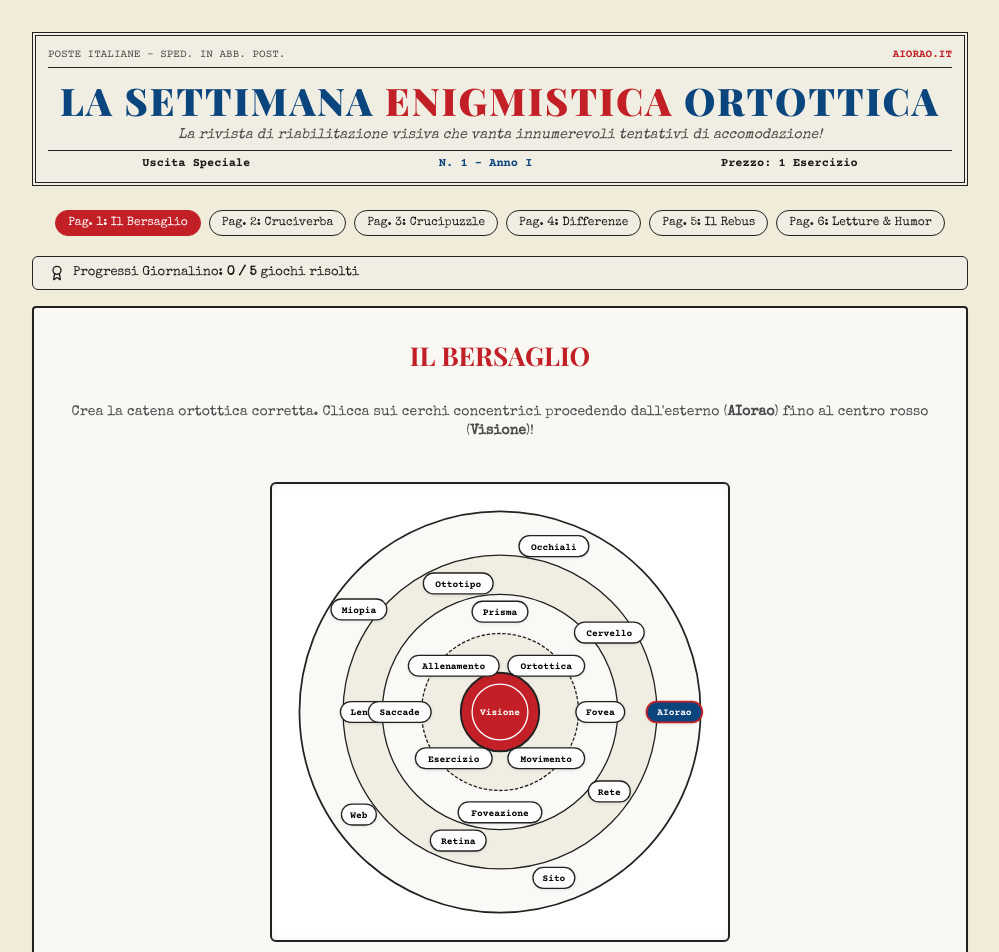
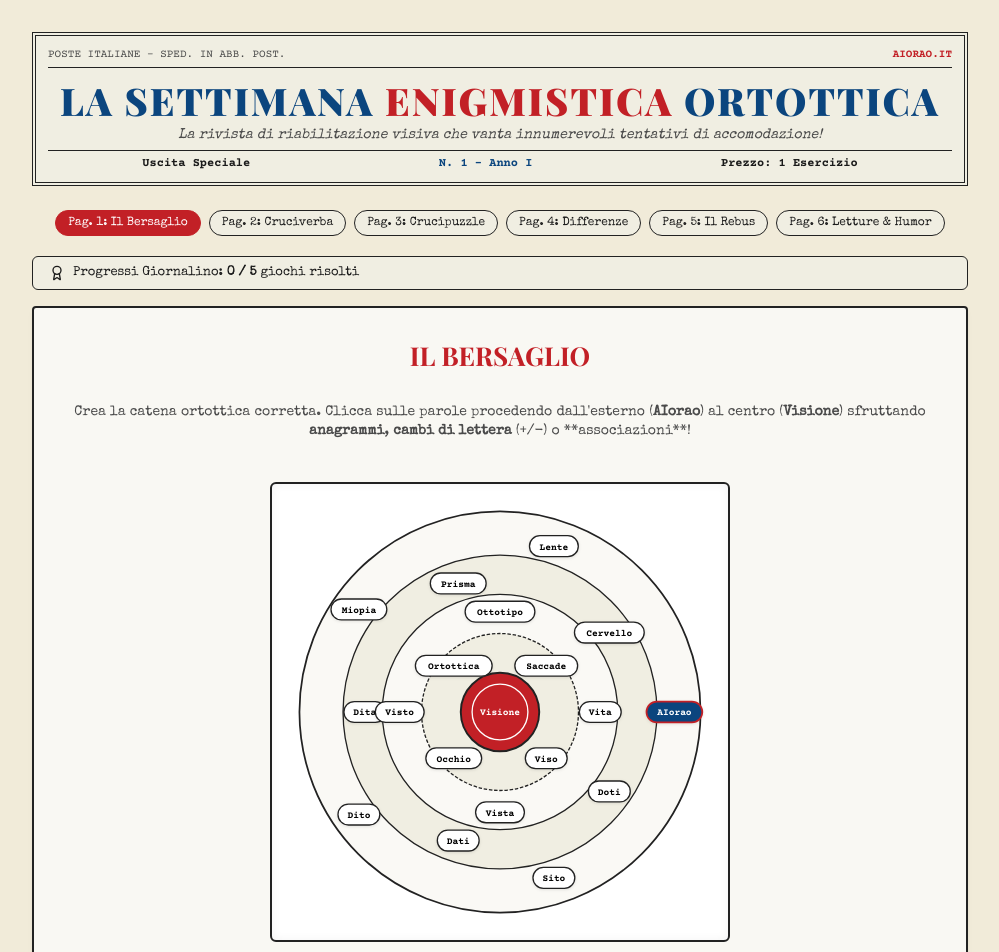
Before and after one commit to SFORNER293/Giornale-Ortottica, a React (Vite) app: page / in a window 1280 px wide. Shown: the top 952 px of the page, without its empty margins (140-1139 px from the left). Built offline with nearby package versions, Linux system fonts and the light colour scheme; a web font is replaced by a local one.

Commit message:
Update TargetGame with wordplay rules (anagrams, changes, subtractions) and show logic tips

```diff
--- a/src/components/TargetGame.tsx
+++ b/src/components/TargetGame.tsx
@@ -15,45 +15,61 @@ interface WordNode {
 const CORRECT_CHAIN = [
   "AIorao",
   "Sito",
-  "Web",
-  "Rete",
-  "Retina",
-  "Fovea",
-  "Foveazione",
-  "Saccade",
-  "Movimento",
-  "Esercizio",
-  "Allenamento",
+  "Dito",
+  "Doti",
+  "Dati",
+  "Dita",
+  "Vita",
+  "Vista",
+  "Visto",
+  "Viso",
+  "Occhio",
   "Ortottica",
   "Visione"
 ];
+
+// Transitions metadata mapping the wordplay rules between words
+const TRANSITIONS: { [key: string]: string } = {
+  "AIorao-Sito": "Associazione (AIorao è un sito web)",
+  "Sito-Dito": "Cambio di una lettera (S → D)",
+  "Dito-Doti": "Anagramma (D-I-T-O → D-O-T-I)",
+  "Doti-Dati": "Cambio di una lettera (O → A)",
+  "Dati-Dita": "Anagramma (D-A-T-I → D-I-T-A)",
+  "Dita-Vita": "Cambio di una lettera (D → V)",
+  "Vita-Vista": "Aggiunta di una lettera (V-I-T-A + S = V-I-S-T-A)",
+  "Vista-Visto": "Cambio di una lettera (A → O)",
+  "Visto-Viso": "Sottrazione di una lettera (V-I-S-T-O meno T)",
+  "Viso-Occhio": "Associazione (l'organo visivo si trova nel viso)",
+  "Occhio-Ortottica": "Associazione (la scienza che si occupa di riabilitare l'occhio)",
+  "Ortottica-Visione": "Associazione (la finalità clinica dell'ortottica è la corretta visione binoculare)"
+};
 
 const NODES: WordNode[] = [
   // Ring 4 - Outermost (r = 200)
   { word: "AIorao", r: 200, angle: 0 },
   { word: "Sito", r: 200, angle: 72 },
-  { word: "Web", r: 200, angle: 144 },
+  { word: "Dito", r: 200, angle: 144 },
   { word: "Miopia", r: 200, angle: 216 },
-  { word: "Occhiali", r: 200, angle: 288 },
+  { word: "Lente", r: 200, angle: 288 },
 
   // Ring 3 (r = 155)
-  { word: "Rete", r: 155, angle: 36 },
-  { word: "Retina", r: 155, angle: 108 },
-  { word: "Lente", r: 155, angle: 180 },
-  { word: "Ottotipo", r: 155, angle: 252 },
+  { word: "Doti", r: 155, angle: 36 },
+  { word: "Dati", r: 155, angle: 108 },
+  { word: "Dita", r: 155, angle: 180 },
+  { word: "Prisma", r: 155, angle: 252 },
   { word: "Cervello", r: 155, angle: 324 },
 
   // Ring 2 (r = 115)
-  { word: "Fovea", r: 115, angle: 0 },
-  { word: "Foveazione", r: 115, angle: 90 },
-  { word: "Saccade", r: 115, angle: 180 },
-  { word: "Prisma", r: 115, angle: 270 },
+  { word: "Vita", r: 115, angle: 0 },
+  { word: "Vista", r: 115, angle: 90 },
+  { word: "Visto", r: 115, angle: 180 },
+  { word: "Ottotipo", r: 115, angle: 270 },
 
   // Ring 1 (r = 75)
-  { word: "Movimento", r: 75, angle: 45 },
-  { word: "Esercizio", r: 75, angle: 135 },
-  { word: "Allenamento", r: 75, angle: 225 },
-  { word: "Ortottica", r: 75, angle: 315 },
+  { word: "Viso", r: 75, angle: 45 },
+  { word: "Occhio", r: 75, angle: 135 },
+  { word: "Ortottica", r: 75, angle: 225 },
+  { word: "Saccade", r: 75, angle: 315 },
 
   // Center Bullseye (r = 0)
   { word: "Visione", r: 0, angle: 0 }
@@ -100,8 +116,9 @@ export const TargetGame: React.FC<TargetGameProps> = ({ onComplete, isCompleted
         onComplete();
       }
     } else {
-      setErrorMsg(`"${word}" non è il collegamento corretto. Cerca una parola correlata a "${selectedPath[selectedPath.length - 1]}"!`);
-      setTimeout(() => setErrorMsg(null), 3000);
+      const lastWord = selectedPath[selectedPath.length - 1];
+      setErrorMsg(`"${word}" non si collega a "${lastWord}". Cerca un cambio di lettera, anagramma, aggiunta o associazione semantica!`);
+      setTimeout(() => setErrorMsg(null), 4000);
     }
   };
 
@@ -110,11 +127,21 @@ export const TargetGame: React.FC<TargetGameProps> = ({ onComplete, isCompleted
     setErrorMsg(null);
   };
 
+  // Helper to get the description of the last link made
+  const getLastTransitionText = () => {
+    if (selectedPath.length < 2) return null;
+    const prev = selectedPath[selectedPath.length - 2];
+    const curr = selectedPath[selectedPath.length - 1];
+    return TRANSITIONS[`${prev}-${curr}`] || "Associazione";
+  };
+
+  const lastTransition = getLastTransitionText();
+
   return (
     <div className="target-container">
       <h2 className="game-title">Il Bersaglio</h2>
       <p className="game-subtitle">
-        Crea la catena ortottica corretta. Clicca sui cerchi concentrici procedendo dall'esterno (<strong>AIorao</strong>) fino al centro rosso (<strong>Visione</strong>)!
+        Crea la catena ortottica corretta. Clicca sulle parole procedendo dall'esterno (<strong>AIorao</strong>) al centro (<strong>Visione</strong>) sfruttando <strong>anagrammi</strong>, <strong>cambi di lettera</strong> (+/-) o **associazioni**!
       </p>
 
       {errorMsg && (
@@ -185,7 +212,7 @@ export const TargetGame: React.FC<TargetGameProps> = ({ onComplete, isCompleted
             const width = isEnd ? 55 : node.word.length * 8 + 16;
             const height = 24;
 
-            // Center node (Visione) is drawn inside the red bullseye without a box, or with a transparent box
+            // Center node (Visione) is drawn inside the red bullseye without a box
             if (isEnd) {
               return (
                 <g
@@ -256,8 +283,29 @@ export const TargetGame: React.FC<TargetGameProps> = ({ onComplete, isCompleted
         </svg>
       </div>
 
+      {/* Connection mechanism hint */}
+      {lastTransition && (
+        <div style={{
+          backgroundColor: 'rgba(11, 69, 126, 0.05)',
+          border: '1px solid var(--se-blue)',
+          padding: '8px 12px',
+          borderRadius: '4px',
+          fontSize: '12px',
+          fontFamily: 'var(--font-typewriter)',
+          color: 'var(--se-blue)',
+          textAlign: 'center',
+          width: '100%',
+          maxWidth: '460px',
+          marginTop: '10px'
+        }}>
+          <strong>Ultimo step:</strong> {selectedPath[selectedPath.length - 2]} → {selectedPath[selectedPath.length - 1]}
+          <br />
+          <span style={{ fontSize: '11px', opacity: 0.85 }}>{lastTransition}</span>
+        </div>
+      )}
+
       {/* Display path in a simple row below the target */}
-      <div className="target-path-visual" style={{ width: '100%', maxWidth: '460px' }}>
+      <div className="target-path-visual" style={{ width: '100%', maxWidth: '460px', marginTop: '10px' }}>
         {selectedPath.map((word, index) => (
           <React.Fragment key={word}>
             <span className={`path-step ${word === "AIorao" ? 'start' : word === "Visione" ? 'end' : ''}`} style={{ fontSize: '11px', padding: '3px 6px' }}>
```
